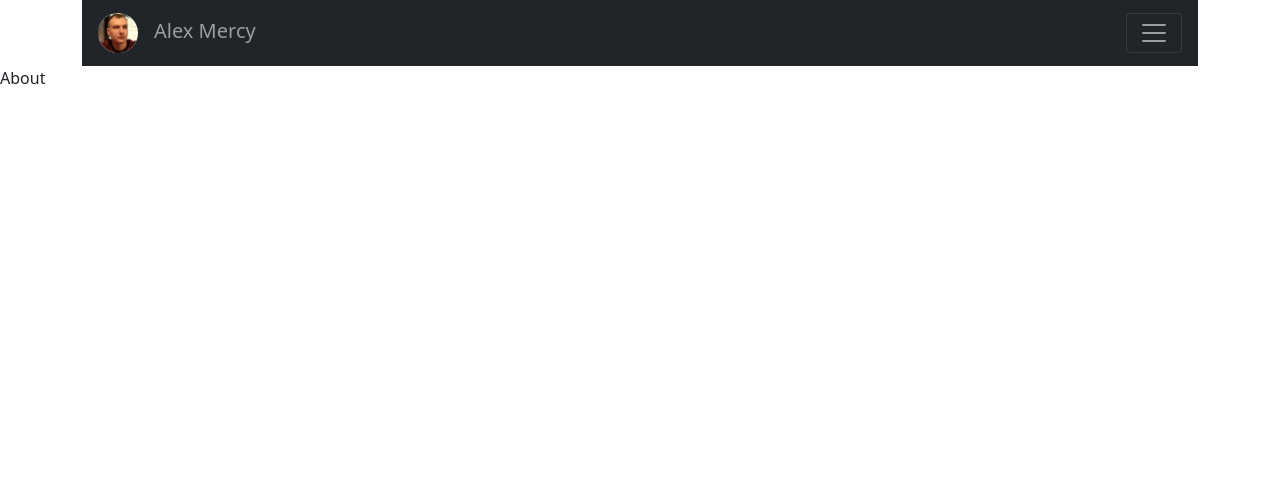
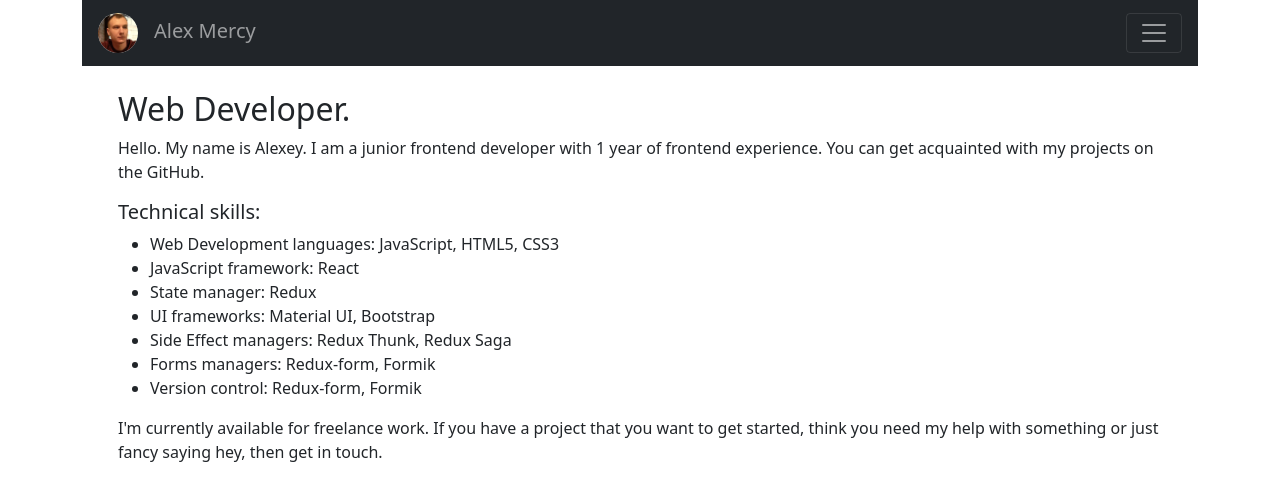
Before and after one commit to Alex-Mercy/mitrasoft, a React (Create React App) app: page /about in a window 1280 px wide. Shown: the top 500 px of the page. Built offline with nearby package versions, Linux system fonts and the light colour scheme.

Commit message:
About layout

```diff
--- /dev/null
+++ b/db.json
@@ -0,0 +1,19 @@
+{
+  "posts": [
+    {
+      "id": 1,
+      "title": "json-server",
+      "author": "typicode"
+    }
+  ],
+  "comments": [
+    {
+      "id": 1,
+      "body": "some comment",
+      "postId": 1
+    }
+  ],
+  "profile": {
+    "name": "typicode"
+  }
+}
--- a/src/pages/About.jsx
+++ b/src/pages/About.jsx
@@ -1,9 +1,35 @@
 import React from 'react'
+import { Card, Col, Container, ListGroup, ListGroupItem, Row } from 'react-bootstrap'
 
 function About() {
-  return (
-    <div>About</div>
-  )
+    return (
+        <Container className='mt-4 px-5'>
+            <h2>Web Developer.</h2>
+            <p>Hello. My name is Alexey.
+                I am a junior frontend developer with 1 year of frontend experience.
+                You can get acquainted with my projects on the GitHub.
+            </p>
+            <h5>Technical skills:</h5>
+            <ul>
+                <li>Web Development languages: JavaScript, HTML5, CSS3</li>
+                <li>JavaScript framework: React </li>
+                <li>State manager: Redux </li>
+                <li>UI frameworks: Material UI, Bootstrap</li>
+                <li>Side Effect managers: Redux Thunk, Redux Saga</li>
+                <li>Forms managers: Redux-form, Formik</li>
+                <li>Version control: Redux-form, Formik</li>
+            </ul>
+            <p>
+                I'm currently available for freelance work.
+                If you have a project that you want to get started,
+                think you need my help with something or just fancy saying hey,
+                then get in touch.
+            </p>
+
+        </Container>
+    )
 }
 
+
+
 export default About
```
